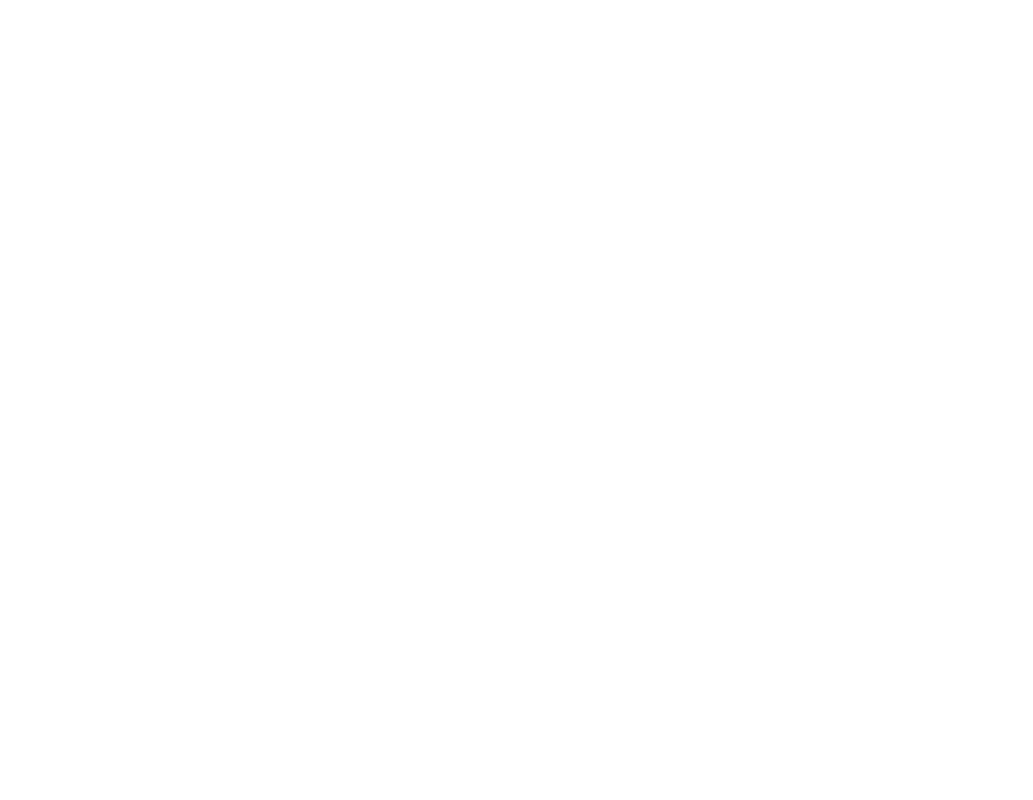
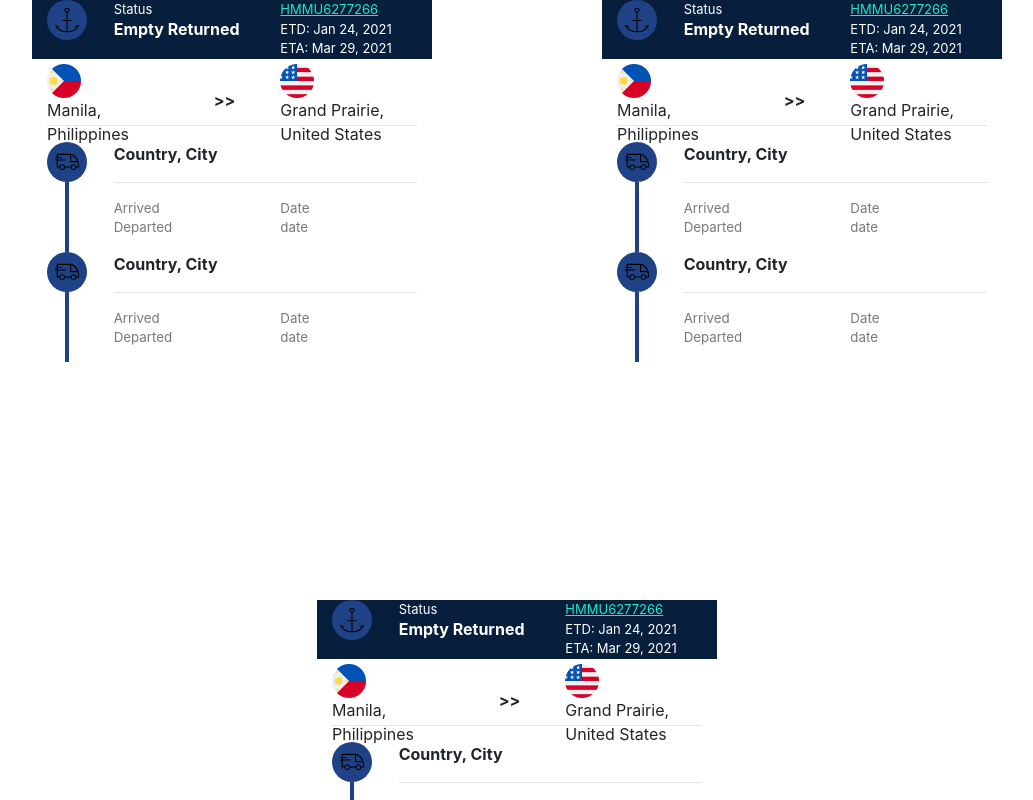
Before and after one commit to DamianBobs/Fernie, an Angular app in the folder trainingPlayground/: page /container-list in a window 1280 px wide. Before the commit this address led to /. Shown: the top 800 px of the page, without its empty margins (123-1156 px from the left). Built offline with nearby package versions, Linux system fonts and the light colour scheme.

Commit message:
DR - container list fix

```diff
--- a/trainingPlayground/src/app/app-routing.module.ts
+++ b/trainingPlayground/src/app/app-routing.module.ts
@@ -1,6 +1,7 @@
 import { NgModule } from '@angular/core';
 import { Routes, RouterModule } from '@angular/router';
 import { CardComponent } from './components/card/card.component';
+import { ContainerListComponent } from './components/containerList/container-list.component';
 
 
 
@@ -8,6 +9,10 @@
   {
     path: 'card',
     component: CardComponent
+  },
+  {
+    path: 'container-list',
+    component: ContainerListComponent
   }
 ];
 
--- a/trainingPlayground/src/app/app.module.ts
+++ b/trainingPlayground/src/app/app.module.ts
@@ -4,11 +4,13 @@
 import { AppRoutingModule } from './app-routing.module';
 import { AppComponent } from './app.component';
 import { CardComponent } from './components/card/card.component';
+import { ContainerListComponent } from './components/containerList/container-list.component';
 
 @NgModule({
   declarations: [
     AppComponent,
-    CardComponent
+    CardComponent,
+    ContainerListComponent
   ],
   imports: [
     BrowserModule,
--- a/trainingPlayground/src/app/components/card/card.component.html
+++ b/trainingPlayground/src/app/components/card/card.component.html
@@ -21,18 +21,18 @@
     <div class="col-5">
       <!-- use bootstrap margin classes -->
       <p class="my-0">Status</p>
-      <h3 class="container-status">{{ demoContainer.status }}</h3>
+      <h3 class="container-status">{{ container.status }}</h3>
     </div>
 
     <div class="col-5">
       <!-- lets make this a link to something -->
       <!-- lets use variables for colors -->
       <div class="container-number">
-        {{ demoContainer.containerNumber }}
+        {{ container.containerNumber }}
       </div>
       <div class="header-text">
-        ETD: {{ demoContainer.etd | date:'mediumDate' }}<br/>
-        ETA: {{ demoContainer.eta | date:'mediumDate' }}
+        ETD: {{ container.etd | date:'mediumDate' }}<br/>
+        ETA: {{ container.eta | date:'mediumDate' }}
       </div>
     </div>
 
@@ -45,7 +45,7 @@
     <div class="col-5">
       <img src="assets/flags/philippines.png" class="img-fluid flag" />
       <div>
-        {{ demoContainer.origin }}
+        {{ container.origin }}
       </div>
     </div>
     <div class="col-2">
@@ -56,7 +56,7 @@
     <div class="col-5">
       <img src="assets/flags/united-states.png" class="img-fluid flag" />
       <div>
-        {{ demoContainer.destination }}
+        {{ container.destination }}
       </div>
     </div>
   </div>
--- a/trainingPlayground/src/app/components/card/card.component.ts
+++ b/trainingPlayground/src/app/components/card/card.component.ts
@@ -6,13 +6,13 @@
   styleUrls: ['./card.component.scss']
 })
 export class CardComponent implements OnInit {
-  @Input() public demoContainer: Container;
+  @Input() public container: Container;
 
   constructor() { }
 
   ngOnInit(): void {
-    console.log(this.demoContainer);
-    this.demoContainer = new Container(this.demoContainer);
+    console.log(this.container);
+    this.container = new Container(this.container);
   }
 
 }
--- a/trainingPlayground/src/app/components/containerList/container-list.component.ts
+++ b/trainingPlayground/src/app/components/containerList/container-list.component.ts
@@ -10,15 +10,15 @@
 
 export class ContainerListComponent implements OnInit {
   public containerList: Container[] = [];
-  public demoContainer = new Container(demoContainer);
+  //public demoContainer = new Container(demoContainer);
 
   constructor() { }
 
   ngOnInit(): void {
-    this.containerList.push(this.demoContainer);
-    this.containerList.push(this.demoContainer);
-    this.containerList.push(this.demoContainer);
-    console.log(this.demoContainer);
+    this.containerList.push(demoContainer);
+    this.containerList.push(demoContainer);
+    this.containerList.push(demoContainer);
+    console.log(demoContainer);
     console.log(this.containerList);
   }
 
```
